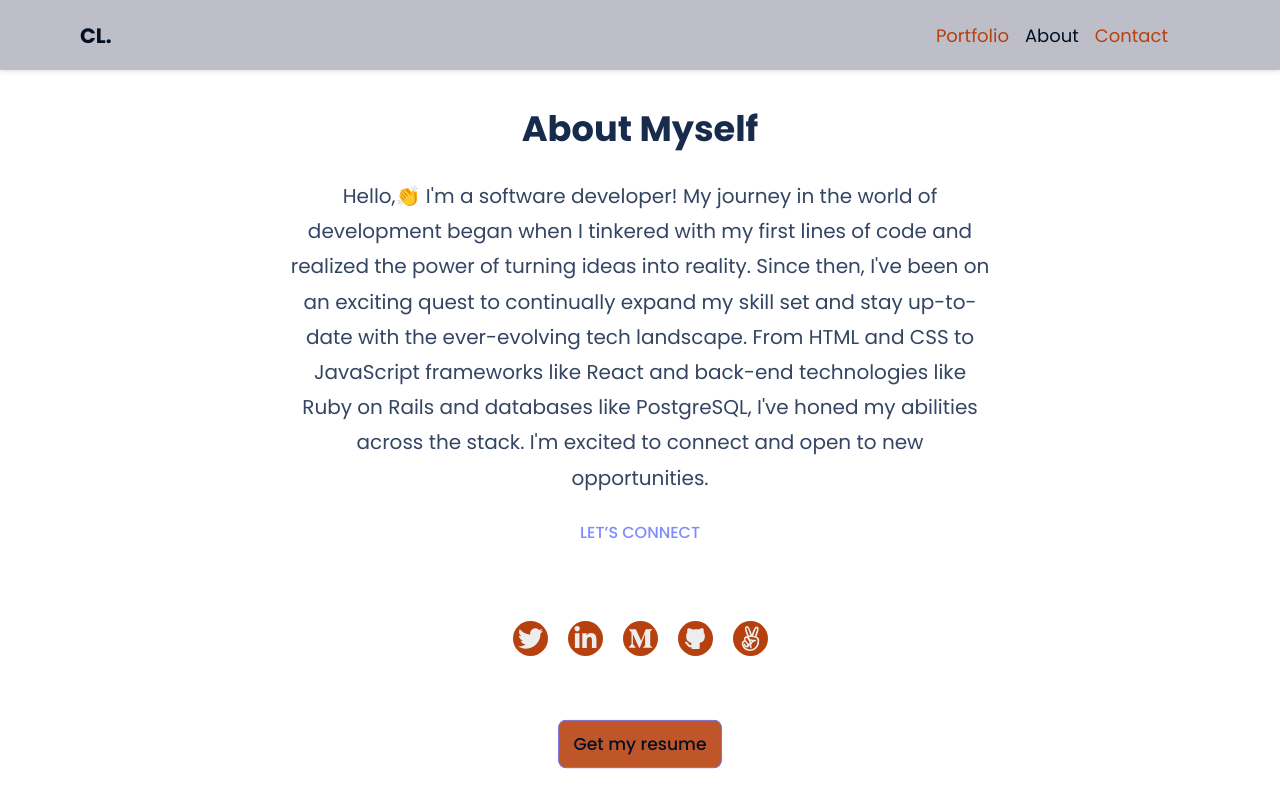
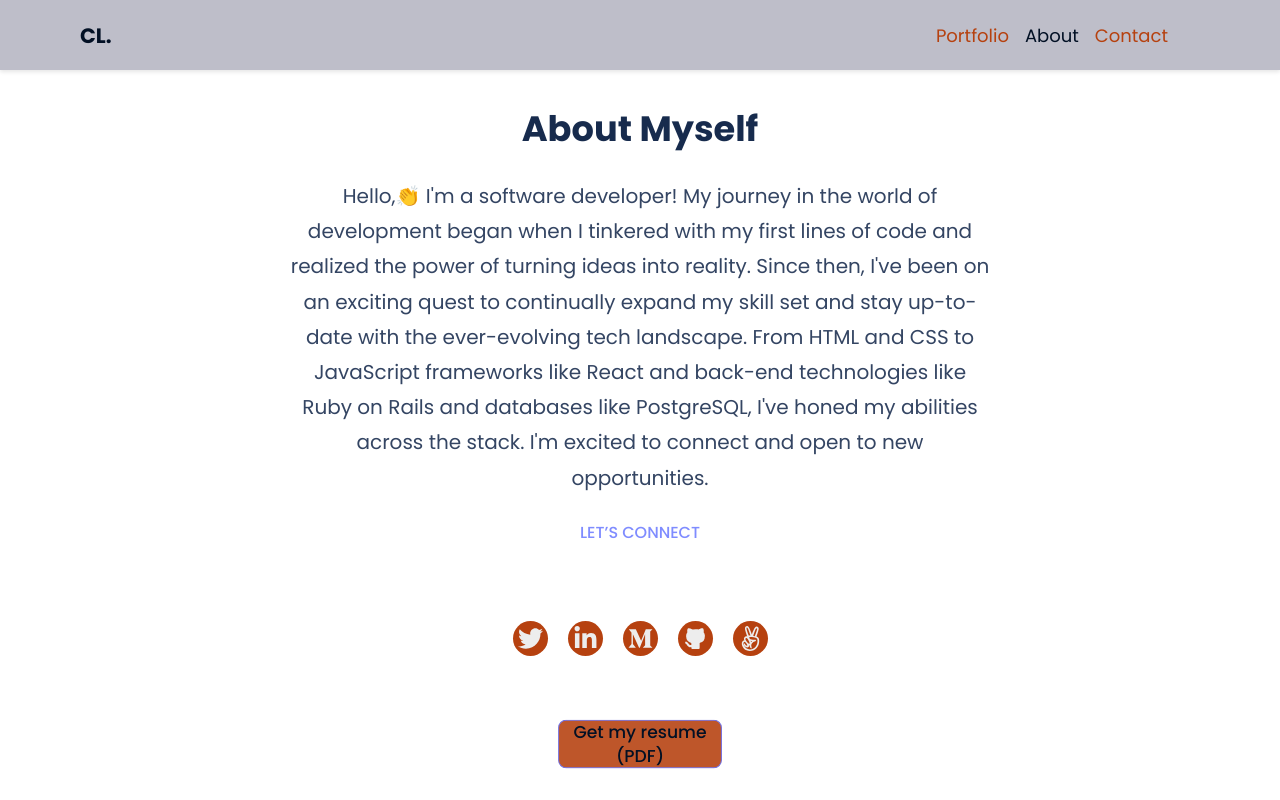
Before and after one commit to lengushuru/portfolio11, a React (Vite) app: page /about in a window 1280 px wide. Shown: the top 800 px of the page. Built offline with nearby package versions, Linux system fonts and the light colour scheme.

Commit message:
Fix brocken images link

```diff
--- a/src/components/About.jsx
+++ b/src/components/About.jsx
@@ -38,14 +38,14 @@ const About = () => {
                 <p className="social-text set-margin">LET’S CONNECT</p>
                 <ul className="social-media-links">
                     <li><a href="https://twitter.com/ngushuru"><FontAwesomeIcon icon={faTwitter} /></a></li>
-                    <li><a href="https://www.linkedin.com/in/lengushuru-charles/"><FontAwesomeIcon icon={faLinkedinIn} /></a></li>
+                    <li><a href="https://www.linkedin.com/in/lengushuru-charles"><FontAwesomeIcon icon={faLinkedinIn} /></a></li>
                     <li><a href="https://medium.com/@charleslengushuru_8709"><icons.medium /></a></li>
                     <li><a href="https://github.com/lengushuru"><icons.github /></a></li>
                     <li><a href="https://wellfound.com/u/lengushuru-charles"><FontAwesomeIcon icon={faAngellist} /></a></li>
                 </ul>
 
                 <div className="resume">
-                <a className="resume-link" href="https://docs.google.com/document/d/1zA1D0z9BQ8LpagIO2JF9IKr9k21X-bi-0jhUmer5hMU/edit?usp=sharing">Get my resume</a>
+                    <a className="resume-link" href="https://drive.google.com/uc?export=download&id=1bRKqxVpGsFB2Vl2Mo3_st8jDHLyOjYv1" target="_blank">Get my resume (PDF)</a>
                 </div>
             </section>
             <ul className="additional-info">
--- a/src/components/Home.jsx
+++ b/src/components/Home.jsx
@@ -1,7 +1,7 @@
 import { FontAwesomeIcon } from '@fortawesome/react-fontawesome';
 import { faLinkedinIn, faTwitter, faAngellist } from '@fortawesome/free-brands-svg-icons';
-import {FaMediumM} from 'react-icons/fa';
-import {TbBrandGithubFilled} from 'react-icons/tb';
+import { FaMediumM } from 'react-icons/fa';
+import { TbBrandGithubFilled } from 'react-icons/tb';
 
 const Home = () => {
     return (
@@ -10,27 +10,28 @@ const Home = () => {
                 <h1 className="name">Hey there !<span>I&apos;m Lengushuru Charles</span></h1>
                 <h4 className="profession">Full Stack Developer</h4>
                 <p className="abt">I enjoy bridging the gap between engineering and design
-                combining my technical knowledge with my keen eye for design to create a beautiful product.
-                My goal is to always build applications that are scalable and efficient under the hood while providing engaging, pixel-perfect
-                user experiences. Look through some of my work and experience! If you like what you see and have a project you need coded,
+                    combining my technical knowledge with my keen eye for design to create a beautiful product.
+                    My goal is to always build applications that are scalable and efficient under the hood while providing engaging, pixel-perfect
+                    user experiences. Look through some of my work and experience! If you like what you see and have a project you need coded,
                     don’t hestiate to contact me.
                 </p>
                 <div className="resume">
-                <a className="resume-link" href="https://docs.google.com/document/d/1zA1D0z9BQ8LpagIO2JF9IKr9k21X-bi-0jhUmer5hMU/edit?usp=sharing">Get my resume</a>
+                    <a className="resume-link" href="https://drive.google.com/uc?export=download&id=1bRKqxVpGsFB2Vl2Mo3_st8jDHLyOjYv1" target="_blank">Get my resume (PDF)</a>
                 </div>
+
                 <ul className="social-media-links">
                     <li><a href="https://twitter.com/ngushuru"><FontAwesomeIcon icon={faTwitter} /></a></li>
-                    <li><a href="https://www.linkedin.com/in/lengushuru-charles/"><FontAwesomeIcon icon={faLinkedinIn} /></a></li>
-                    <li><a href="https://medium.com/@charleslengushuru_8709"><icons.medium /></a></li>
-                    <li><a href="https://github.com/lengushuru"><icons.github /></a></li>
+                    <li><a href="https://www.linkedin.com/in/lengushuru-charles"><FontAwesomeIcon icon={faLinkedinIn} /></a></li>
+                    <li><a href="https://medium.com/@charleslengushuru_8709"><FaMediumM className="medium" /></a></li>
+                    <li><a href="https://github.com/lengushuru"><TbBrandGithubFilled /></a></li>
                     <li><a href="https://wellfound.com/u/lengushuru-charles"><FontAwesomeIcon icon={faAngellist} /></a></li>
                 </ul>
             </div>
             <figure className="welcome-cont">
-                <img className="home-img" src="https://images.unsplash.com/photo-1537432376769-00f5c2f4c8d2?ixlib=rb-4.0.3&ixid=M3wxMjA3fDB8MHxwaG90by1wYWdlfHx8fGVufDB8fHx8fA%3D%3D&auto=format&fit=crop&w=1450&q=80" alt="home-img"/>
+                <img className="home-img" src="https://images.unsplash.com/photo-1537432376769-00f5c2f4c8d2?ixlib=rb-4.0.3&ixid=M3wxMjA3fDB8MHxwaG90by1wYWdlfHx8fGVufDB8fHx8fA%3D%3D&auto=format&fit=crop&w=1450&q=80" alt="home-img" />
             </figure>
         </div>
-     );
+    );
 }
 
 export default Home;
```
